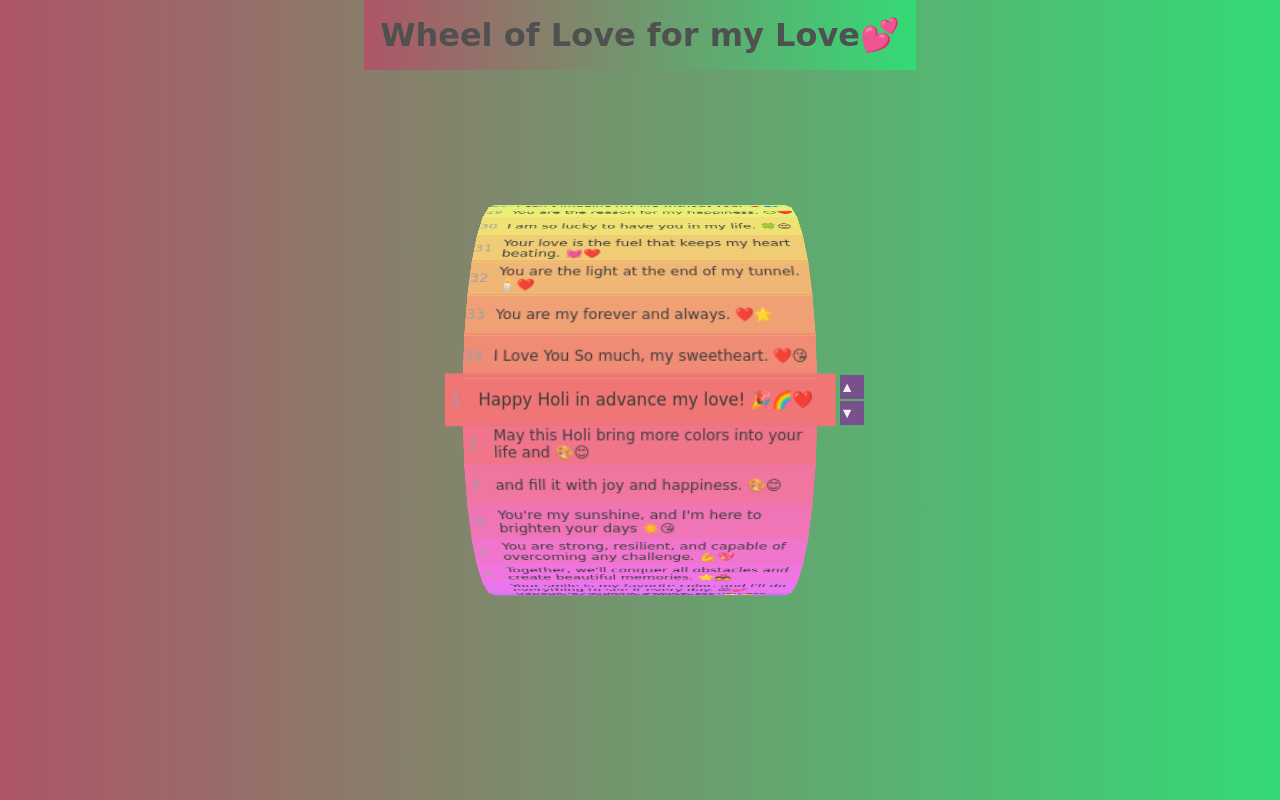
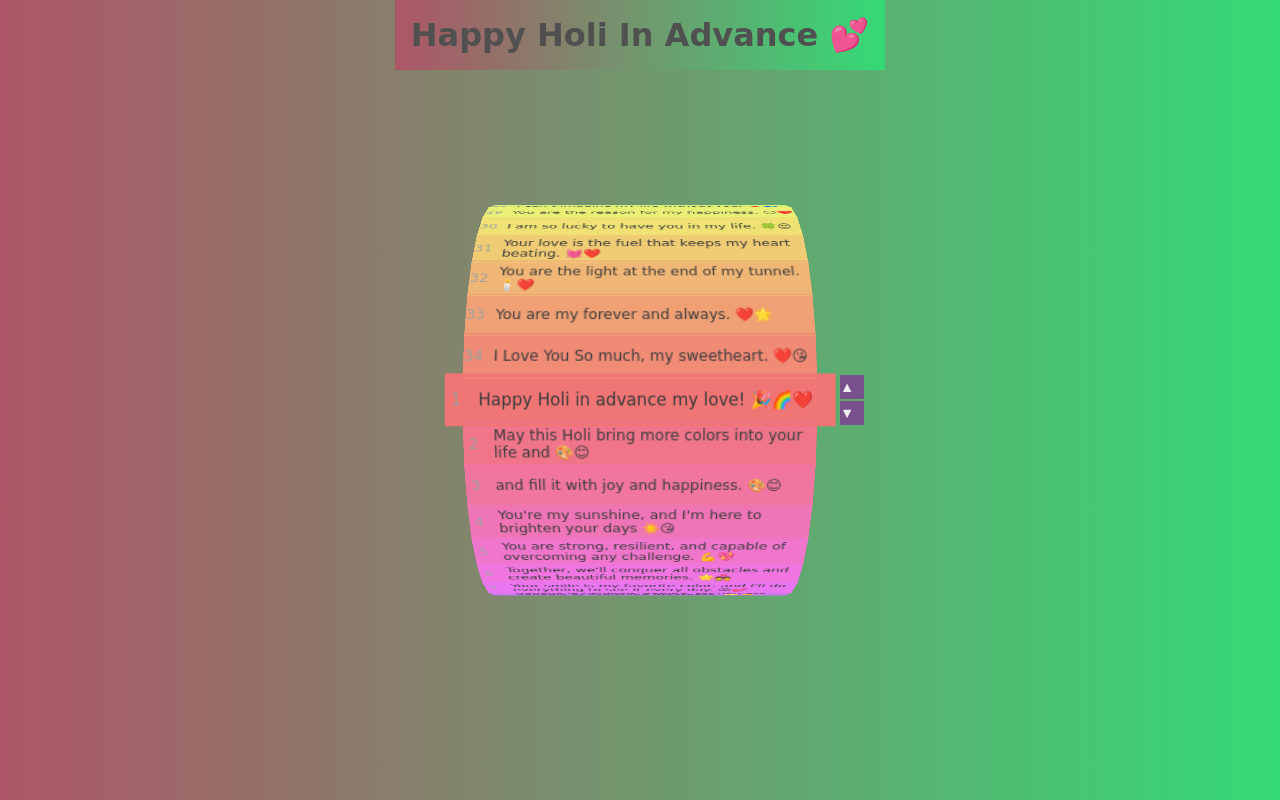
Before and after one commit to UchihaItachiVD/Love_Wheel, a plain HTML site: page index.html in a window 1280 px wide. Drawn offline with nearby package versions, Linux system fonts and the light colour scheme.

Commit message:
Update index.html

```diff
--- a/index.html
+++ b/index.html
@@ -3,7 +3,7 @@
 <head>
     <meta charset="UTF-8">
     <meta name="viewport" content="width=device-width, initial-scale=1.0">
-    <title>Wheel Of Love</title>
+    <title>Happy Holi In Advance </title>
     <link rel="stylesheet" href="style.css">
     <meta name="viewport" content="width=device-width, initial-scale=1.0">
     <!-- Google Font Link for Icons -->
@@ -12,7 +12,7 @@
 </head>
 <body>
     <header>
-        <h1>Wheel of Love for my Love💕</h1>
+        <h1>Happy Holi In Advance 💕</h1>
       </header>
       <div class="container">
         <ul></ul>
```
